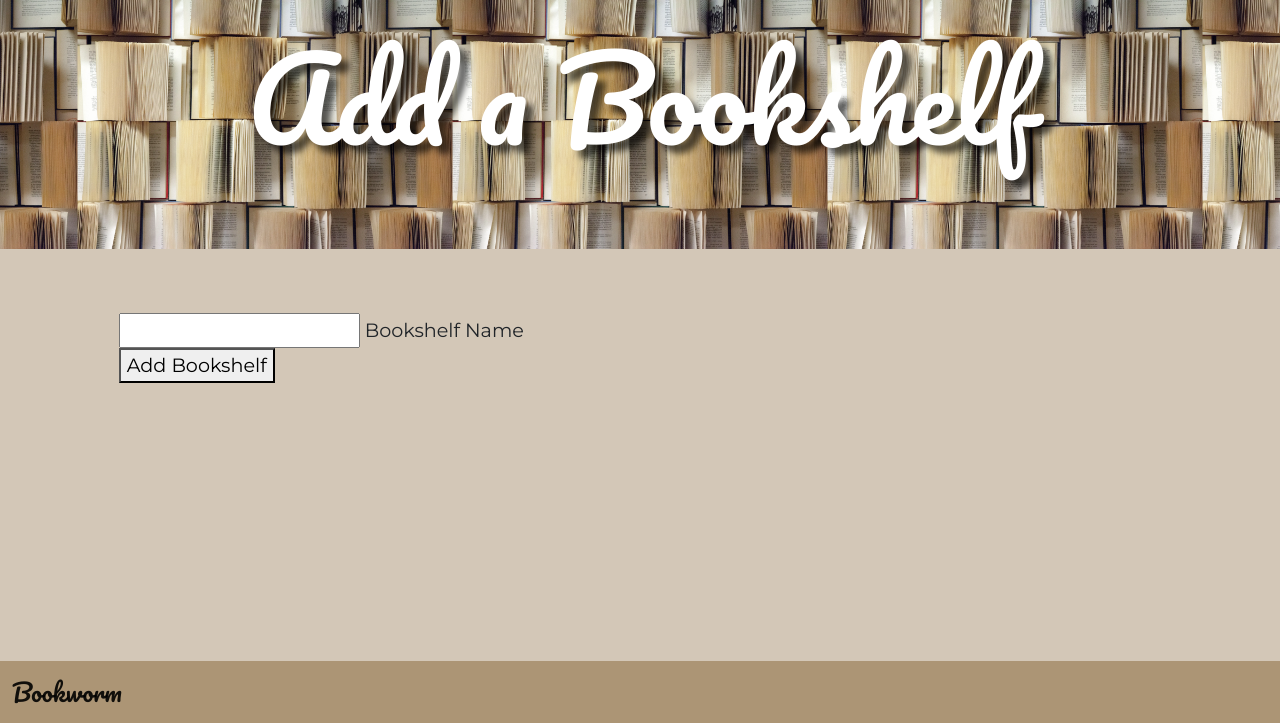
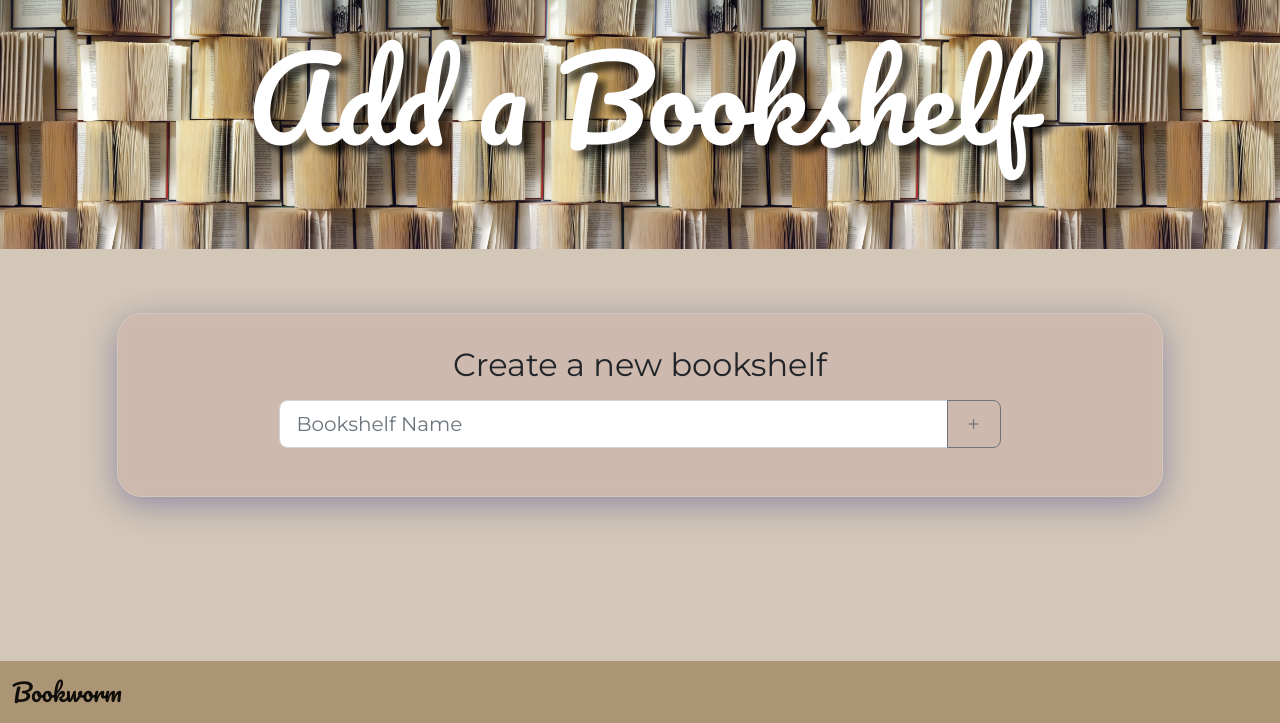
Before and after one commit to kera-cudmore/BookWorm, a Flask app: page /add_bookshelf in a window 1280 px wide. Shown: the part 77-800 px from the top of the page. Run offline with Flask 2, Linux system fonts and the light colour scheme; some libraries are stand-ins or nearby versions.

Commit message:
added bookshelf input and styled to match the site

```diff
--- a/bookworm/templates/add_bookshelf.html
+++ b/bookworm/templates/add_bookshelf.html
@@ -12,28 +12,40 @@
     </div>
     </div>
 
+    <div class="col-10 mx-auto mb-5 card panel">
+        <div class="col-12 text-center">
+            <h2 class="mb-3">Create a new bookshelf</h2>
+            <!--
+        <form class="col-10 mx-auto" method="POST" action="{{ url_for('books.add_bookshelf') }}">
+                <!-- Bookshelf Name--
+                    <div class="mx-5 mb-4">
+                        <label for="bookshelf_name">Bookshelf Name</label>
+                        <input id="bookshelf_name" name="bookshelf_name" minlength="3"
+                            maxlength="25" type="text" class="validate" placeholder="Bookshelf Name" required />
+                    </div>
+                </div>
+            -->
+                <form class="col-10 mx-auto" action="{{ url_for('books.add_bookshelf') }}" method="POST">
+                    <div class="input-group input-group-lg mb-3">
+                        <input type="text" class="form-control ms-5 validate"
+                            id="bookshelf_name" name="bookshelf_name"
+                            placeholder="Bookshelf Name" minlength="3" maxlength="25" required>
+                        <button class="btn btn-outline-secondary me-5" type="submit">
+                            <i class="bi bi-plus"></i>
+                        </button>
+                    </div>
+                </form>
 
-    <div class="row">
-        <form class="col-10 mx-auto" method="POST" action="{{ url_for('add_bookshelf') }}">
-                <!-- Bookshelf Name-->
+                <!-- Submit Button
                 <div class="row">
                     <div>
-                        <input id="bookshelf_name" name="bookshelf_name" minlength="3"
-                            maxlength="25" type="text" class="validate" required />
-                        <label for="bookshelf_name">Bookshelf Name</label>
-                    </div>
-                </div>
-
-                <!-- Submit Button -->
-                <div class="row">
-                    <div>
-                        <button type="submit">
-                            Add Bookshelf
-                        </button>
+                        <button type="submit" class="btn btn-secondary">
+                            Create New Shelf
+                        </button>-->
                     </div>
                 </div>
             </form>
-
+</div>
 
 
         </div>
```
